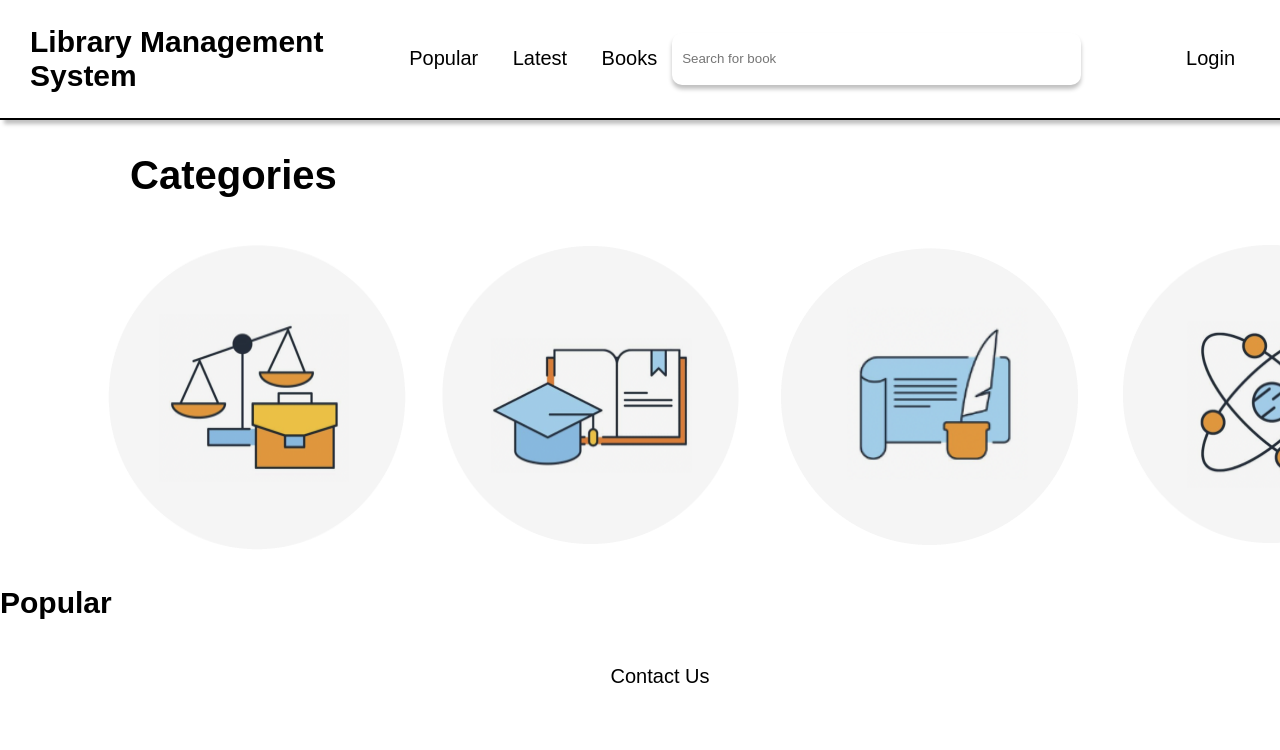
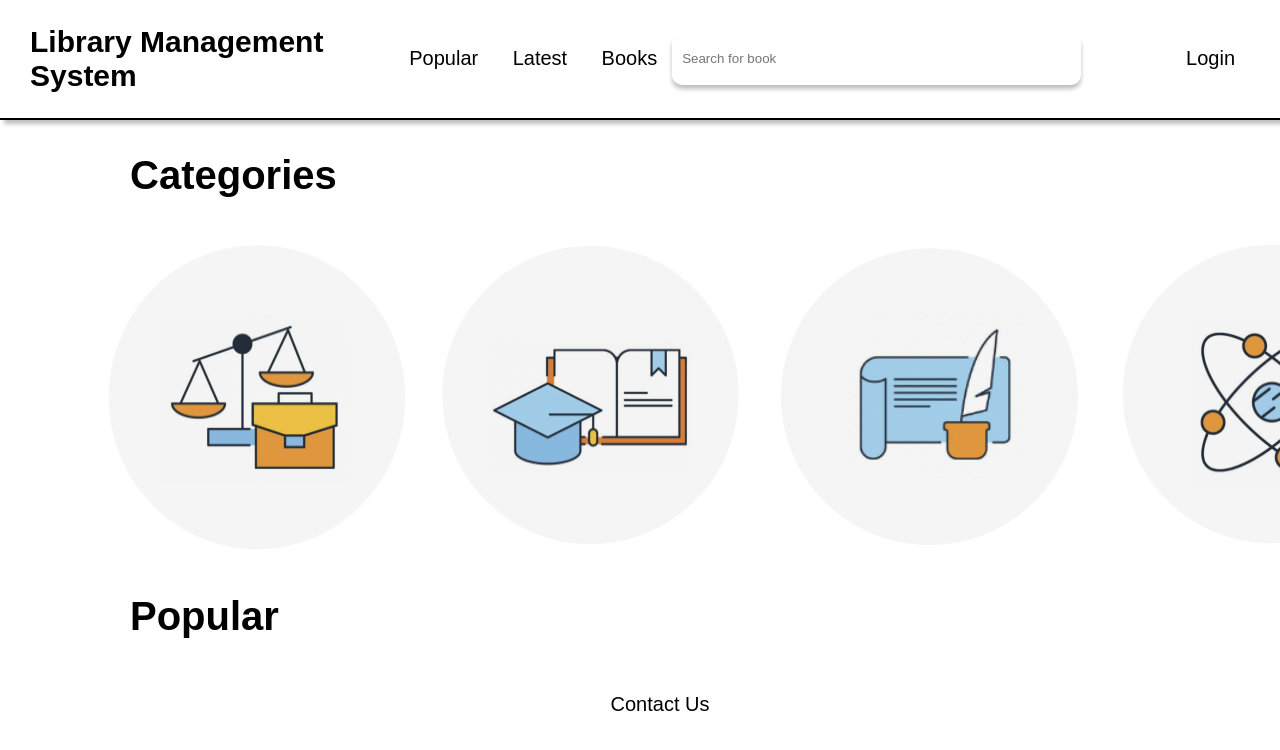
Before and after one commit to henrydo313/IT_Project_sixminusone, a React (Create React App) app in the folder my-react-app/: page / in a window 1280 px wide. Shown: the top 750 px of the page. Built offline with nearby package versions, Linux system fonts and the light colour scheme.

Commit message:
fixed labels on homepage

```diff
--- a/my-react-app/src/components/CSS/home.css
+++ b/my-react-app/src/components/CSS/home.css
@@ -1,4 +1,9 @@
 .CategoryLabel{
+    font-size: 40px;
+    margin-left: 130px;
+}
+
+.PopularLabel {
     font-size: 40px;
     margin-left: 130px;
 }
--- a/my-react-app/src/components/Home.js
+++ b/my-react-app/src/components/Home.js
@@ -19,6 +19,6 @@ export default function Home() {
             <img className='CategoryImage' src={Health} alt='Health'/>
             <img className='CategoryImage' src={Law} alt='Law'/>
         </div>
-        <h1>Popular</h1>
+        <h1 className='PopularLabel'>Popular</h1>
     </Layout>
 }
```
